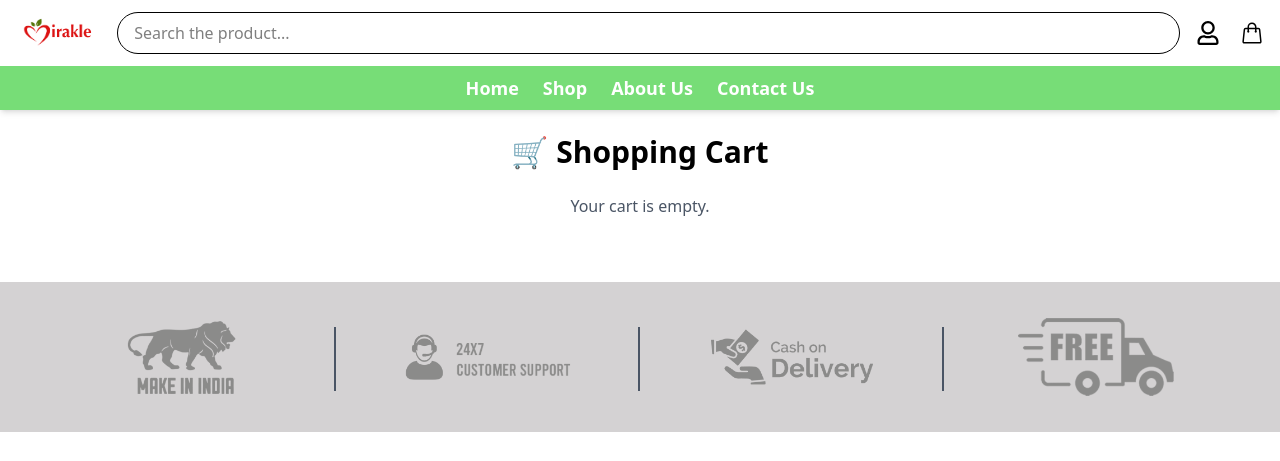
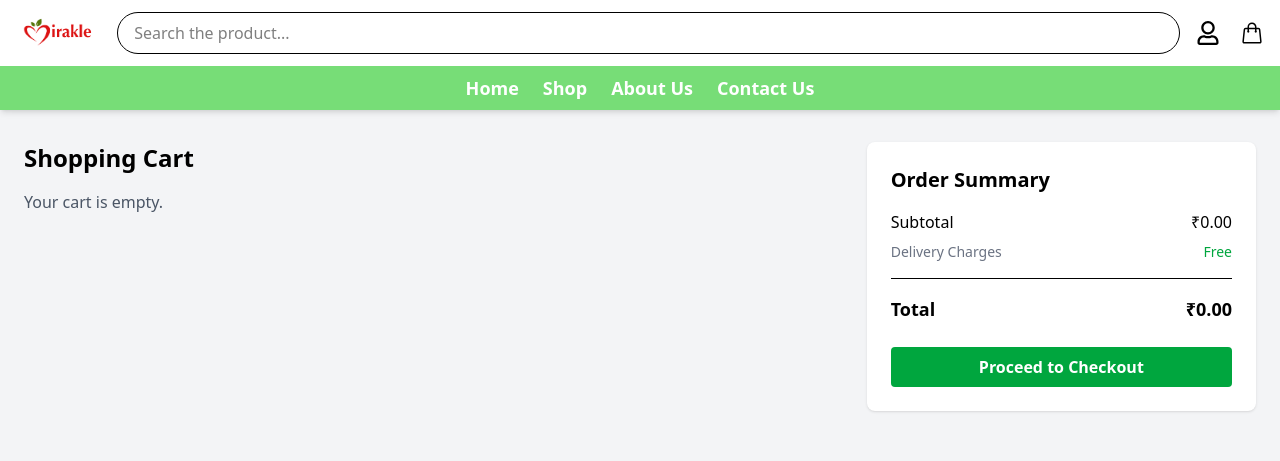
Before and after one commit to Rahulrj777/Mirakle_Client, a React (Vite) app: page /AddToCart in a window 1280 px wide. Shown: the top 461 px of the page. Built offline with nearby package versions, Linux system fonts and the light colour scheme.

Commit message:
Force redeploy with vercel.json update

```diff
--- a/src/pages/AddToCart.jsx
+++ b/src/pages/AddToCart.jsx
@@ -1,9 +1,9 @@
-import { useSelector, useDispatch } from 'react-redux';
+import { useSelector, useDispatch } from "react-redux";
 import {
   incrementQuantity,
   decrementQuantity,
   removeFromCart,
-} from '../Redux/cartSlice';
+} from "../Redux/cartSlice";
 import { API_BASE } from "../utils/api";
 import { useNavigate } from "react-router-dom";
 
@@ -18,83 +18,96 @@ const AddToCart = () => {
   );
 
   return (
-    <div className="max-w-6xl mx-auto p-4 md:p-6">
-      <h2 className="text-3xl font-bold mb-6 text-center">🛒 Shopping Cart</h2>
+    <div className="bg-gray-100 py-8 min-h-screen">
+      <div className="max-w-7xl mx-auto px-4 md:px-6 grid grid-cols-1 lg:grid-cols-3 gap-8">
+        {/* Cart Items */}
+        <div className="lg:col-span-2 space-y-6">
+          <h2 className="text-2xl font-bold mb-4">Shopping Cart</h2>
 
           {cartItems.length === 0 ? (
-        <p className="text-center text-gray-600">Your cart is empty.</p>
+            <p className="text-gray-600">Your cart is empty.</p>
           ) : (
-        <div className="grid md:grid-cols-3 gap-8">
-          {/* Left: Items */}
-          <div className="md:col-span-2 space-y-6">
-            {cartItems.map((item) => (
+            cartItems.map((item) => (
               <div
                 key={item._id}
-                className="flex flex-col sm:flex-row border rounded-lg shadow-md p-4 gap-4 bg-white"
+                className="bg-white p-4 rounded-lg shadow flex flex-col sm:flex-row gap-4"
               >
                 <img
                   src={`${API_BASE}${item.images?.others?.[0]}`}
                   alt={item.title}
-                  className="w-full sm:w-32 h-32 object-cover rounded-lg"
+                  className="w-28 h-28 object-cover rounded"
                 />
 
-                <div className="flex-1">
+                <div className="flex-1 flex flex-col justify-between">
+                  <div>
                     <h3 className="text-lg font-semibold">{item.title}</h3>
                     <p className="text-sm text-gray-500">
                       {item.weight.value} {item.weight.unit}
                     </p>
-
-                  <div className="mt-2 flex items-center gap-3">
-                    <span className="text-green-600 font-bold">
+                    <div className="mt-2 flex gap-2 items-center">
+                      <p className="text-green-600 font-bold text-lg">
                         ₹{item.currentPrice}
-                    </span>
-                    <span className="text-sm text-gray-500">
-                      × {item.quantity} = ₹{(item.currentPrice * item.quantity).toFixed(2)}
-                    </span>
+                      </p>
+                      <p className="text-sm text-gray-500">
+                        x {item.quantity} = ₹
+                        {(item.currentPrice * item.quantity).toFixed(2)}
+                      </p>
+                    </div>
                   </div>
 
-                  <div className="mt-3 flex items-center gap-3">
+                  <div className="flex items-center mt-4 gap-4">
+                    <div className="flex items-center border rounded px-2">
                       <button
-                      className="bg-gray-200 px-3 py-1 rounded text-lg"
+                        className="px-2 py-1 text-lg font-bold"
                         onClick={() => dispatch(decrementQuantity(item._id))}
                       >
                         −
                       </button>
-                    <span className="text-lg font-medium">{item.quantity}</span>
+                      <span className="px-3">{item.quantity}</span>
                       <button
-                      className="bg-gray-200 px-3 py-1 rounded text-lg"
+                        className="px-2 py-1 text-lg font-bold"
                         onClick={() => dispatch(incrementQuantity(item._id))}
                       >
                         +
                       </button>
+                    </div>
                     <button
-                      className="text-red-500 text-sm ml-auto"
                       onClick={() => dispatch(removeFromCart(item._id))}
+                      className="text-red-500 text-sm hover:underline"
                     >
                       Remove
                     </button>
                   </div>
                 </div>
               </div>
-            ))}
+            ))
+          )}
         </div>
 
-          {/* Right: Summary */}
-          <div className="bg-gray-50 p-6 rounded-lg shadow-md h-fit sticky top-20">
-            <h3 className="text-xl font-bold mb-4">Cart Summary</h3>
-            <div className="flex justify-between text-gray-700 mb-2">
+        {/* Order Summary */}
+        <div className="sticky top-20 h-fit bg-white p-6 rounded-lg shadow">
+          <h3 className="text-xl font-semibold mb-4">Order Summary</h3>
+          <div className="flex justify-between mb-2">
             <span>Subtotal</span>
-              <span className="font-semibold">₹{subtotal.toFixed(2)}</span>
+            <span className="font-medium">₹{subtotal.toFixed(2)}</span>
+          </div>
+          <div className="flex justify-between text-sm text-gray-500 mb-2">
+            <span>Delivery Charges</span>
+            <span className="text-green-600">Free</span>
+          </div>
+          <hr className="my-4" />
+          <div className="flex justify-between font-bold text-lg">
+            <span>Total</span>
+            <span>₹{subtotal.toFixed(2)}</span>
           </div>
           <button
-              className="w-full mt-4 bg-green-600 hover:bg-green-700 text-white font-semibold py-2 px-4 rounded"
             onClick={() => navigate("/checkout")}
+            className="w-full mt-6 bg-green-600 hover:bg-green-700 text-white py-2 rounded font-semibold"
           >
             Proceed to Checkout
           </button>
         </div>
       </div>
-      )}
     </div>
   );
 };
```
Lines whose indentation alone changed are shown as unchanged.
